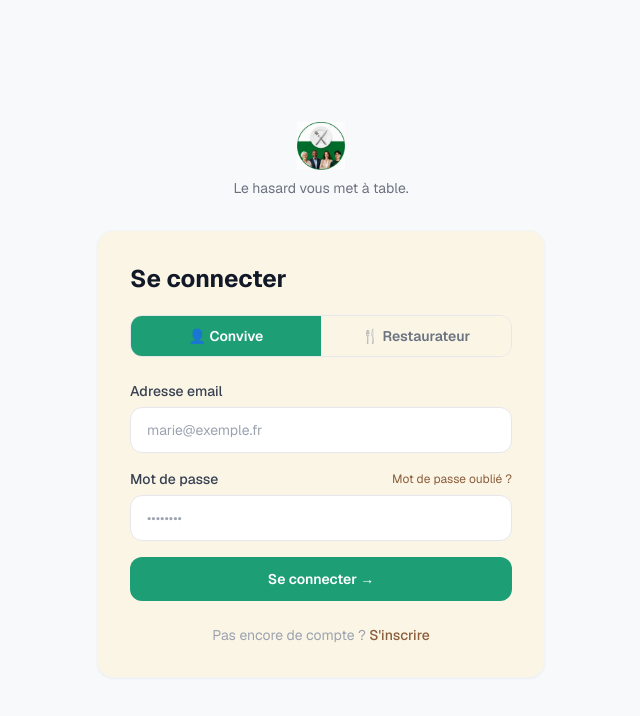
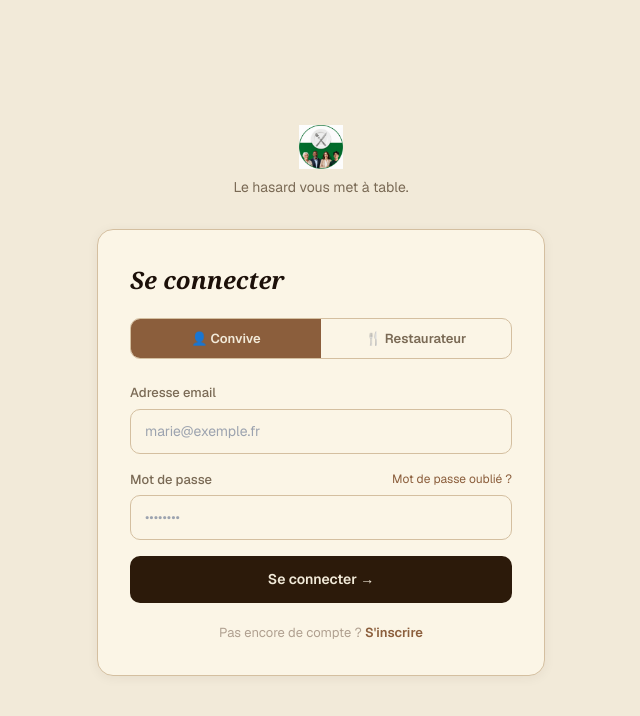
Before and after one commit to repationss-pixel/repation-backend, a Next.js app: page /connexion in a window 1280 px wide. Shown: the top 716 px of the page, without its empty margins (319-959 px from the left). Built offline with nearby package versions, Linux system fonts and the light colour scheme.

Commit message:
Couleurs brasserie connexion et mon-compte

```diff
--- a/app/connexion/page.tsx
+++ b/app/connexion/page.tsx
@@ -53,49 +53,88 @@ function ConnexionForm() {
   }
 
   return (
-    <div className="min-h-screen bg-[#F8F9FA] flex items-center justify-center px-4">
+    <div className="min-h-screen flex items-center justify-center px-4" style={{ background: "#F2EAD9" }}>
       <div className="w-full max-w-md">
+
         {/* Logo */}
         <div className="text-center mb-8">
           <Link href="/">
             <img
               src="/logo-repation.png"
               alt="Repation"
-              style={{ height: "48px", width: "auto", display: "inline-block" }}
+              style={{ height: "44px", width: "auto", display: "inline-block" }}
             />
           </Link>
-          <p className="mt-2 text-sm text-gray-500">Le hasard vous met à table.</p>
+          <p className="mt-2 text-sm" style={{ color: "#7A6A55" }}>Le hasard vous met à table.</p>
         </div>
 
-        <div className="bg-white rounded-2xl shadow-sm border border-gray-100 p-8">
+        {/* Card */}
+        <div style={{
+          background: "#FBF5E6",
+          border: "1px solid #D4BFA0",
+          borderRadius: "16px",
+          padding: "32px",
+          boxShadow: "0 2px 12px rgba(44,26,10,0.06)",
+        }}>
           {resetSuccess && (
-            <div className="bg-green-50 border border-green-200 rounded-xl px-4 py-3 text-sm text-green-700 mb-5">
+            <div style={{
+              background: "#F2EAD9",
+              border: "1px solid #D4BFA0",
+              borderRadius: "10px",
+              padding: "10px 16px",
+              fontSize: "13px",
+              color: "#8B5E3C",
+              marginBottom: "20px",
+            }}>
               ✅ Mot de passe modifié avec succès ! Connectez-vous avec votre nouveau mot de passe.
             </div>
           )}
-          <h1 className="text-2xl font-bold text-gray-900 mb-5">Se connecter</h1>
+
+          <h1 style={{
+            fontFamily: '"Playfair Display", Georgia, serif',
+            fontSize: "24px",
+            fontStyle: "italic",
+            fontWeight: 700,
+            color: "#1C1009",
+            marginBottom: "20px",
+          }}>
+            Se connecter
+          </h1>
 
           {/* Toggle convive / restaurateur */}
-          <div className="flex rounded-xl border border-gray-200 overflow-hidden mb-6">
+          <div style={{
+            display: "flex",
+            border: "1px solid #D4BFA0",
+            borderRadius: "10px",
+            overflow: "hidden",
+            marginBottom: "24px",
+          }}>
             {(["convive", "restaurateur"] as UserType[]).map((t) => (
               <button
                 key={t}
                 type="button"
                 onClick={() => { setUserType(t); setError(""); }}
-                className={`flex-1 py-2.5 text-sm font-semibold transition-all ${
-                  userType === t
-                    ? "bg-[#1D9E75] text-white"
-                    : "bg-white text-gray-500 hover:bg-gray-50"
-                }`}
+                style={{
+                  flex: 1,
+                  padding: "10px",
+                  fontSize: "13px",
+                  fontWeight: 600,
+                  border: "none",
+                  cursor: "pointer",
+                  transition: "all 0.15s",
+                  background: userType === t ? "#8B5E3C" : "transparent",
+                  color: userType === t ? "#F2EAD9" : "#7A6A55",
+                  fontFamily: "inherit",
+                }}
               >
                 {t === "convive" ? "👤 Convive" : "🍴 Restaurateur"}
               </button>
             ))}
           </div>
 
-          <form onSubmit={handleSubmit} className="space-y-4">
+          <form onSubmit={handleSubmit} style={{ display: "flex", flexDirection: "column", gap: "16px" }}>
             <div>
-              <label className="block text-sm font-medium text-gray-700 mb-1.5">
+              <label style={{ display: "block", fontSize: "13px", fontWeight: 500, color: "#7A6A55", marginBottom: "6px" }}>
                 Adresse email
               </label>
               <input
@@ -105,16 +144,27 @@ function ConnexionForm() {
                 value={email}
                 onChange={(e) => setEmail(e.target.value)}
                 required
-                className="w-full px-4 py-3 border border-gray-200 rounded-xl text-sm focus:outline-none focus:ring-2 focus:ring-[#1D9E75] focus:border-transparent"
+                style={{
+                  width: "100%",
+                  padding: "11px 14px",
+                  background: "#FBF5E6",
+                  border: "1px solid #D4BFA0",
+                  borderRadius: "10px",
+                  fontSize: "14px",
+                  color: "#1C1009",
+                  outline: "none",
+                  fontFamily: "inherit",
+                  boxSizing: "border-box",
+                }}
               />
             </div>
 
             <div>
-              <div className="flex items-center justify-between mb-1.5">
-                <label className="block text-sm font-medium text-gray-700">
+              <div style={{ display: "flex", justifyContent: "space-between", alignItems: "center", marginBottom: "6px" }}>
+                <label style={{ fontSize: "13px", fontWeight: 500, color: "#7A6A55" }}>
                   Mot de passe
                 </label>
-                <Link href="/mot-de-passe-oublie" className="text-xs text-[#1D9E75] hover:underline">
+                <Link href="/mot-de-passe-oublie" style={{ fontSize: "12px", color: "#8B5E3C", textDecoration: "none" }}>
                   Mot de passe oublié ?
                 </Link>
               </div>
@@ -125,12 +175,30 @@ function ConnexionForm() {
                 value={password}
                 onChange={(e) => setPassword(e.target.value)}
                 required
-                className="w-full px-4 py-3 border border-gray-200 rounded-xl text-sm focus:outline-none focus:ring-2 focus:ring-[#1D9E75] focus:border-transparent"
+                style={{
+                  width: "100%",
+                  padding: "11px 14px",
+                  background: "#FBF5E6",
+                  border: "1px solid #D4BFA0",
+                  borderRadius: "10px",
+                  fontSize: "14px",
+                  color: "#1C1009",
+                  outline: "none",
+                  fontFamily: "inherit",
+                  boxSizing: "border-box",
+                }}
               />
             </div>
 
             {error && (
-              <div className="bg-red-50 border border-red-200 rounded-xl px-4 py-3 text-sm text-red-700">
+              <div style={{
+                background: "#FEF2F2",
+                border: "1px solid #FECACA",
+                borderRadius: "10px",
+                padding: "10px 14px",
+                fontSize: "13px",
+                color: "#B91C1C",
+              }}>
                 {error}
               </div>
             )}
@@ -138,15 +206,27 @@ function ConnexionForm() {
             <button
               type="submit"
               disabled={loading}
-              className="w-full bg-[#1D9E75] hover:bg-[#178560] disabled:opacity-60 text-white font-semibold py-3 rounded-xl transition-colors text-sm"
+              style={{
+                width: "100%",
+                background: loading ? "#7A6A55" : "#2C1A0A",
+                color: "#F2EAD9",
+                border: "none",
+                borderRadius: "10px",
+                padding: "13px",
+                fontSize: "14px",
+                fontWeight: 600,
+                cursor: loading ? "not-allowed" : "pointer",
+                fontFamily: "inherit",
+                transition: "background 0.15s",
+              }}
             >
               {loading ? "Connexion…" : "Se connecter →"}
             </button>
           </form>
 
-          <p className="text-sm text-center text-gray-400 mt-6">
+          <p style={{ fontSize: "13px", textAlign: "center", color: "#B0A090", marginTop: "20px" }}>
             Pas encore de compte ?{" "}
-            <Link href="/inscription" className="text-[#1D9E75] hover:underline font-medium">
+            <Link href="/inscription" style={{ color: "#8B5E3C", fontWeight: 600, textDecoration: "none" }}>
               S&apos;inscrire
             </Link>
           </p>
```
Also changed, not shown: app/mon-compte/page.tsx (+95 -40 lines).
